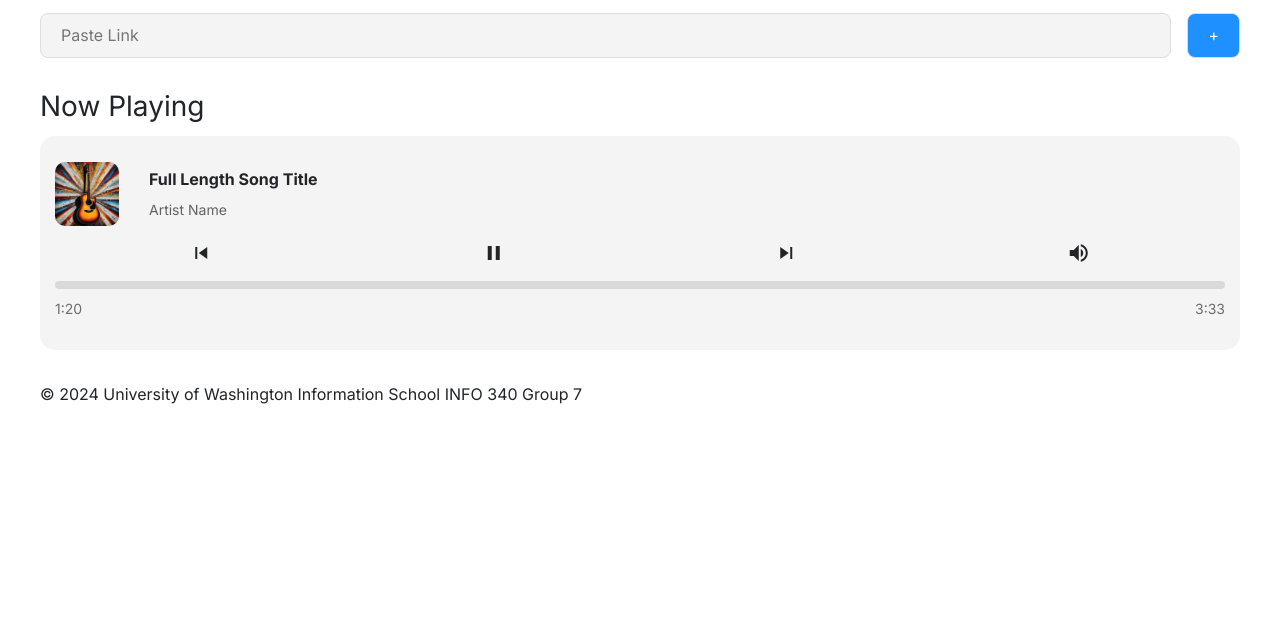
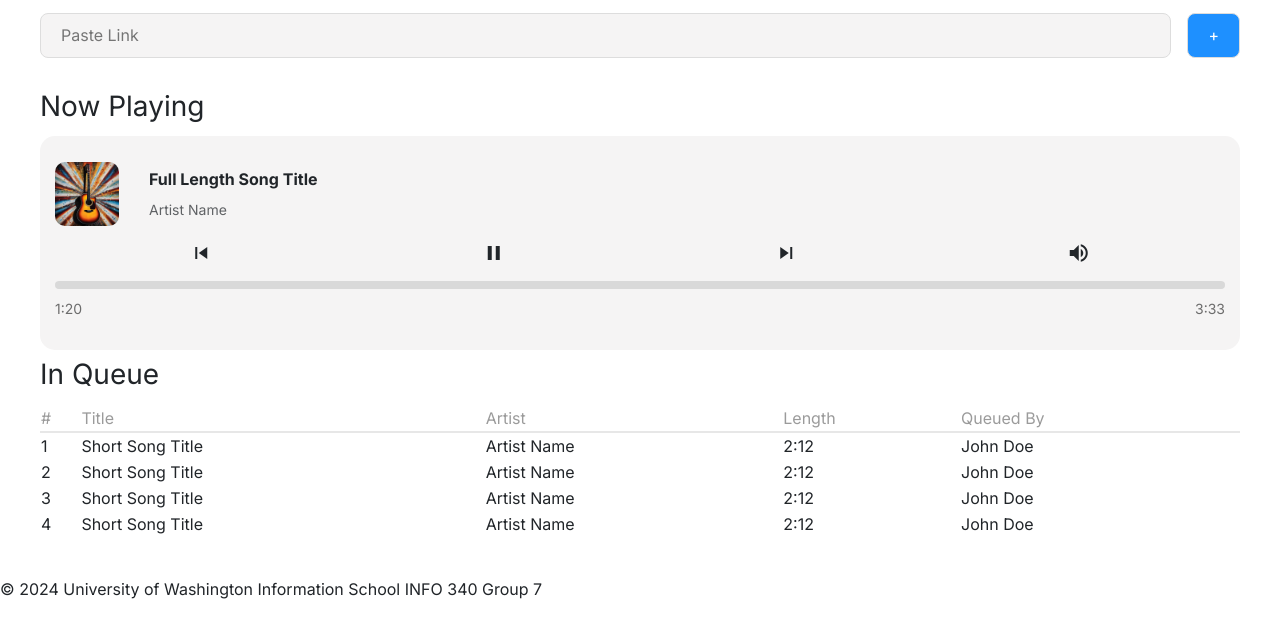
Before and after one commit to info340a-wi24/project-eunbecha, a plain HTML site: page index.html in a window 1280 px wide. Shown: the part 227-844 px from the top of the page. Before the commit the page ends 800 px from the top, so only its background shows below. Drawn offline with nearby package versions, Linux system fonts and the light colour scheme; files that its build step writes are made by us from their sources.

Commit message:
added table

```diff
--- a/css/main.css
+++ b/css/main.css
@@ -83,7 +83,7 @@ div input{
     width: 100%;
     border-radius: 15px;
     padding: 15px;
-    margin-top: 0.5rem;
+    margin: 0.5rem 0;
 }
 
 img {
@@ -173,6 +173,17 @@ footer {
     margin-top: 2rem;
 }
 
+table {
+    width: 100%;
+    border-collapse: collapse;
+}
+
+table thead {
+    color: #9B9B9B;
+    padding: 20px 0;
+    border-bottom: 0.14em solid #E7E7E7;
+}
+
 
 @media (min-width: 768px) { /* large screens (desktop view) */
 
--- a/index.html
+++ b/index.html
@@ -53,8 +53,49 @@
           <p>3:33</p>
         </div>
       </div>
-    </section>
+    </div>
 
+    <h3>In Queue</h3>
+    <table>
+      <thead>
+        <td>#</td>
+        <td>Title</td>
+        <td>Artist</td>
+        <td>Length</td>
+        <td>Queued By</td>
+      </thead>
+
+      <tbody>
+        <tr>
+          <td>1</td>
+          <td>Short Song Title</td>
+          <td>Artist Name</td>
+          <td>2:12</td>
+          <td>John Doe</td>
+        </tr>
+        <tr>
+          <td>2</td>
+          <td>Short Song Title</td>
+          <td>Artist Name</td>
+          <td>2:12</td>
+          <td>John Doe</td>
+        </tr>
+        <tr>
+          <td>3</td>
+          <td>Short Song Title</td>
+          <td>Artist Name</td>
+          <td>2:12</td>
+          <td>John Doe</td>
+        </tr>
+        <tr>
+          <td>4</td>
+          <td>Short Song Title</td>
+          <td>Artist Name</td>
+          <td>2:12</td>
+          <td>John Doe</td>
+        </tr>
+      </tbody>
+    </table>
   </div>
 </body>
 
```
